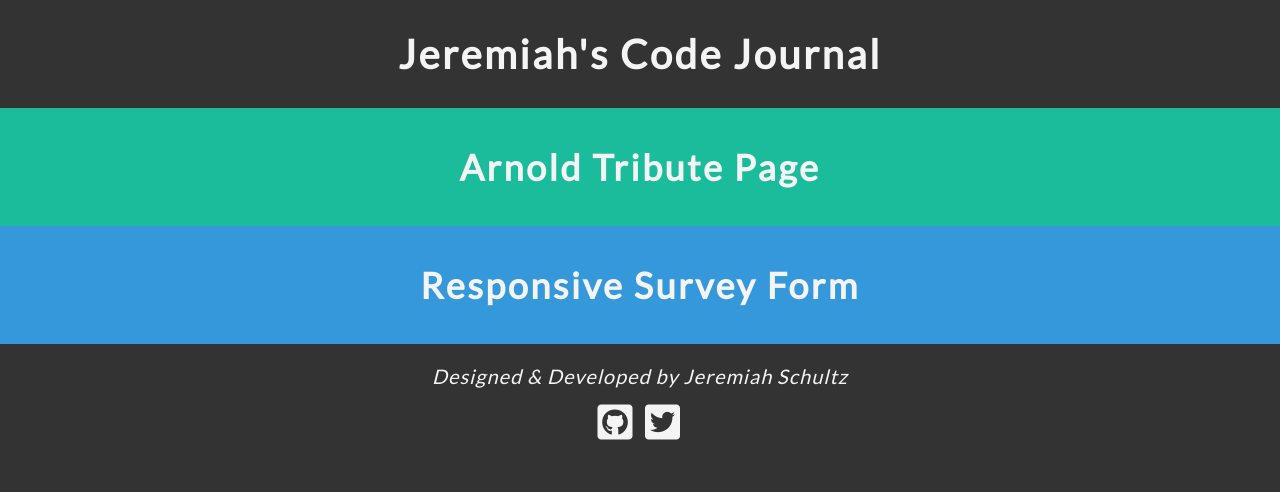
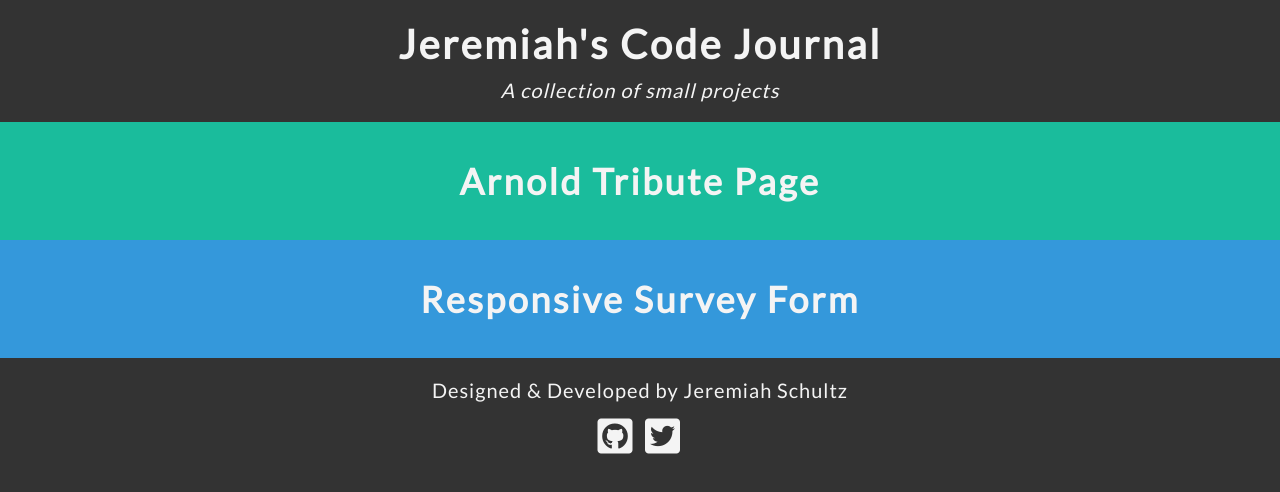
Before and after one commit to yojeremiah/code-journal, a plain HTML site: page index.html in a window 1280 px wide. Drawn offline with Linux system fonts and the light colour scheme.

Commit message:
Update header text and socials hover color

```diff
--- a/index.html
+++ b/index.html
@@ -14,6 +14,7 @@
     <!-- Header -->
     <header id="header">
       <h1 class="title">Jeremiah's Code Journal</h1>
+      <p class="header-text">A collection of small projects</p>
     </header>
 
     <!-- Main Content -->
--- a/styles.css
+++ b/styles.css
@@ -25,12 +25,19 @@ ul {
 
 /* Header */
 #header {
-  padding: 30px;;
+  padding: 20px;
+  text-align: center;
 }
 
 .title {
   font-size: 4rem;
-  text-align: center;
+}
+
+.header-text {
+  font-size: 2rem;
+  padding-top: 10px;
+  letter-spacing: .1rem;
+  font-style: italic;
 }
 
 /* Main Content */
@@ -58,7 +65,7 @@ ul {
 .footer-text {
   text-align: center;
   font-size: 2rem;
-  font-style: italic;
+  /* font-style: italic; */
   letter-spacing: .1rem;
 }
 
@@ -74,7 +81,7 @@ ul {
 }
 
 .fab:hover {
-  color: #ffe74f;
+  color: #FFEE93;
 }
 
 /* Journal Entry Colors */
```
